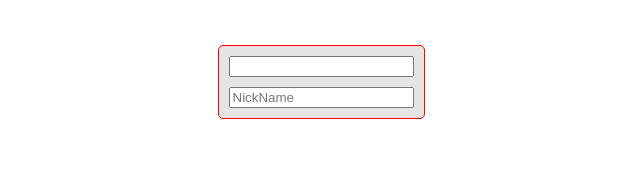
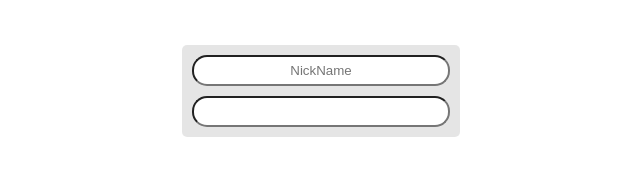
Before and after one commit to VPseudo11/Typescript-with-react, a React (Vite) app: page / in a window 1280 px wide. Shown: the part 507-682 px from the top of the page, without its empty margins (319-959 px from the left). Built offline with nearby package versions, Linux system fonts and the light colour scheme.

Commit message:
Update: Add styles in Form Component

```diff
--- a/src/components/Form.tsx
+++ b/src/components/Form.tsx
@@ -9,14 +9,13 @@ const Form = ({ }: Props) => {
     }
     return (
         <FormContainer onSubmit={handleSubmit}>
+            <input type="text" placeholder='NickName' />
             <input type="text" name='nick' />
-            <input type="text" placeholder='NickName' />
         </FormContainer>
     )
 }
 
 const FormContainer = styled.form`
-    border: 1px solid red;
     display: flex;
     flex-direction: column;
     align-items: center;
@@ -26,6 +25,10 @@ const FormContainer = styled.form`
 
     &>input{
         margin: 5px;
+        width: 250px;
+        height: 25px;
+        border-radius: 15px;
+        text-align: center;
     }
 `
 
```
